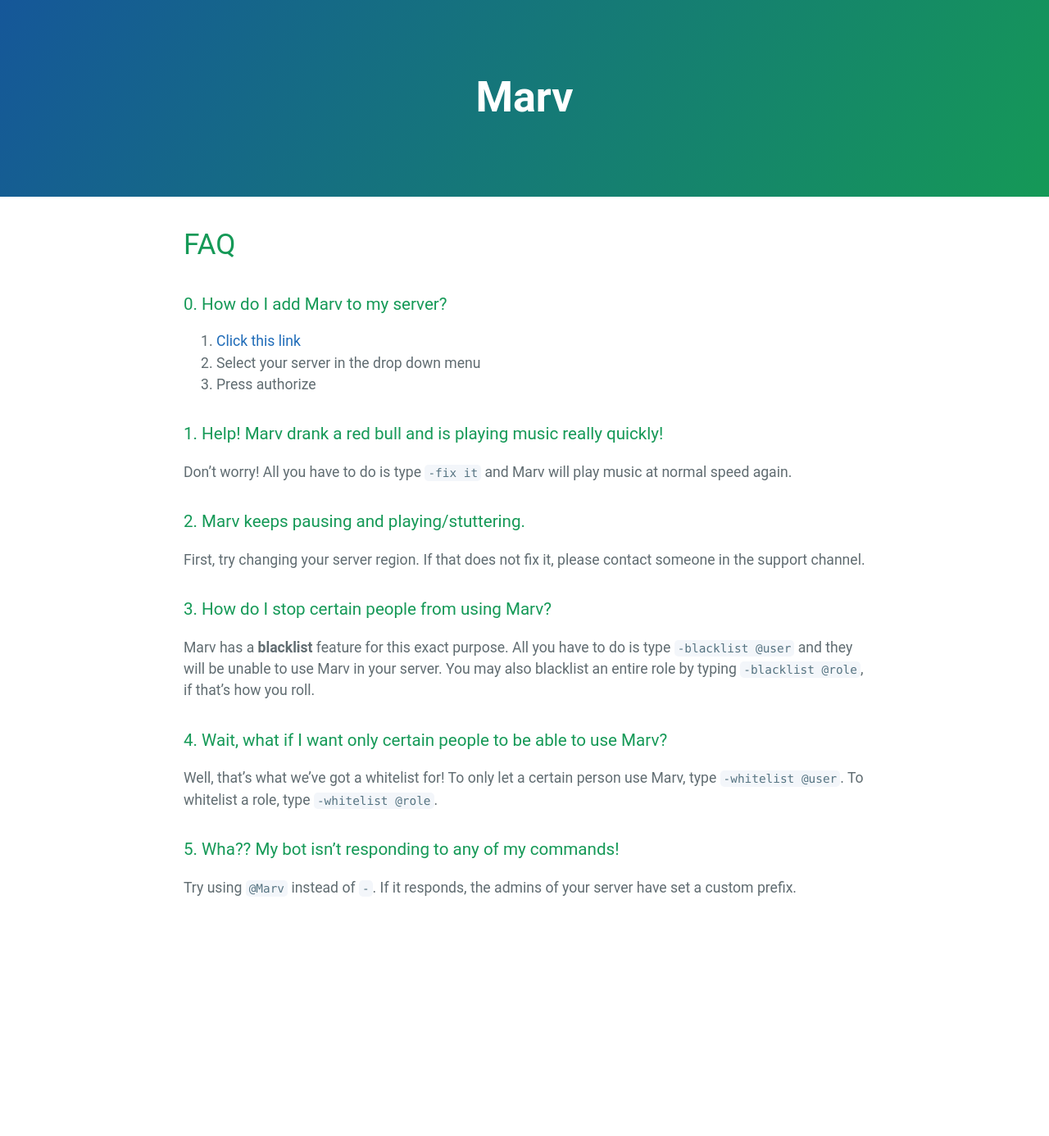
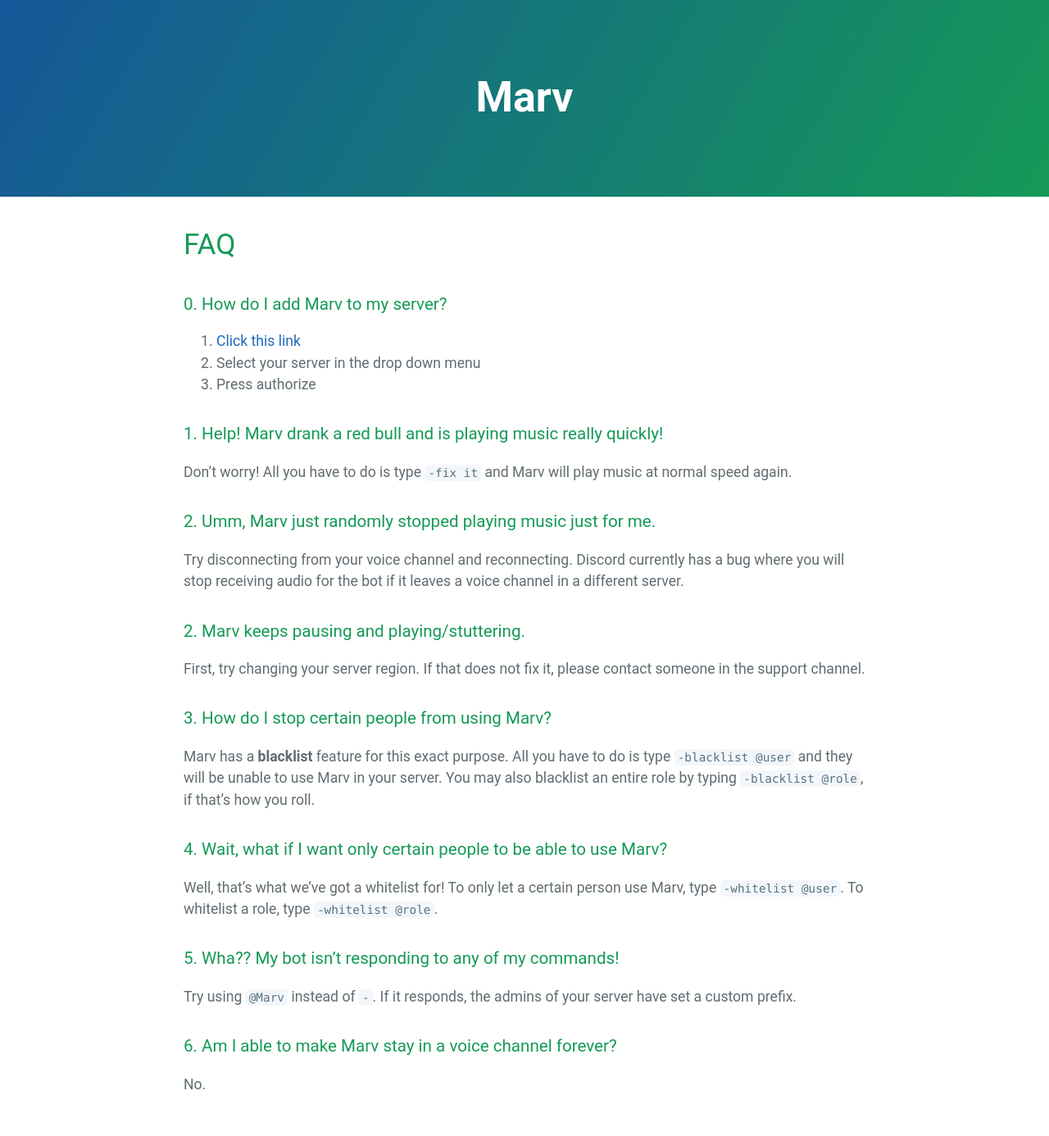
Before and after one commit to mymindishazel/marv-docs, a Jekyll site: the page built from faq.md, in a window 1280 px wide. Shown: the whole page at 82% size. Built offline with Jekyll 4.4.1, drawn with Linux system fonts in a browser that asks for light colours; our own code applies the rules of GitHub Pages for plain Markdown files; before the commit the page ends 1146 px from its top, so only the background shows below that.

Commit message:
Update faq.md

```diff
--- a/faq.md
+++ b/faq.md
@@ -7,6 +7,9 @@
 
 ### 1. Help! Marv drank a red bull and is playing music really quickly!
 Don't worry! All you have to do is type `-fix it` and Marv will play music at normal speed again.
+
+### 2. Umm, Marv just randomly stopped playing music just for me.
+Try disconnecting from your voice channel and reconnecting. Discord currently has a bug where you will stop receiving audio for the bot if it leaves a voice channel in a different server.
 
 ### 2. Marv keeps pausing and playing/stuttering.
 First, try changing your server region. If that does not fix it, please contact someone in the support channel.
@@ -19,3 +22,6 @@ Well, that's what we've got a whitelist for! To only let a certain person use Ma
 
 ### 5. Wha?? My bot isn't responding to any of my commands!
 Try using `@Marv` instead of `-`. If it responds, the admins of your server have set a custom prefix.
+
+### 6. Am I able to make Marv stay in a voice channel forever?
+No.
```
